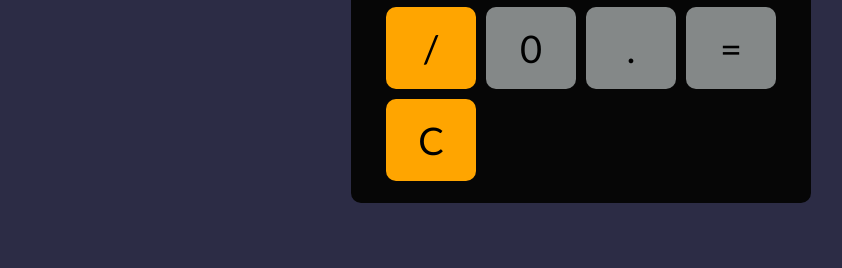
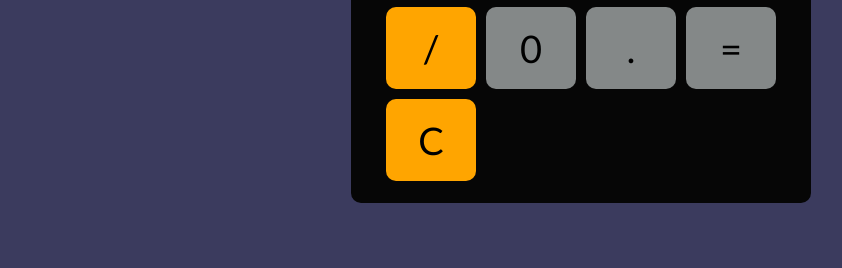
Before and after one commit to Modhura002/Simple-Calculator, a plain HTML site: page index.html in a window 1280 px wide. Shown: the part 532-800 px from the top of the page, without its empty margins (219-1061 px from the left). Drawn offline with Linux system fonts and the light colour scheme.

Commit message:
final css

```diff
--- a/style.css
+++ b/style.css
@@ -9,7 +9,7 @@ body{
     align-items: center;
     justify-content: space-evenly;
     height: 100vh;
-    background-color: #2c2c45;
+    background-color: #3b3b5e;
 
 
 }
```
